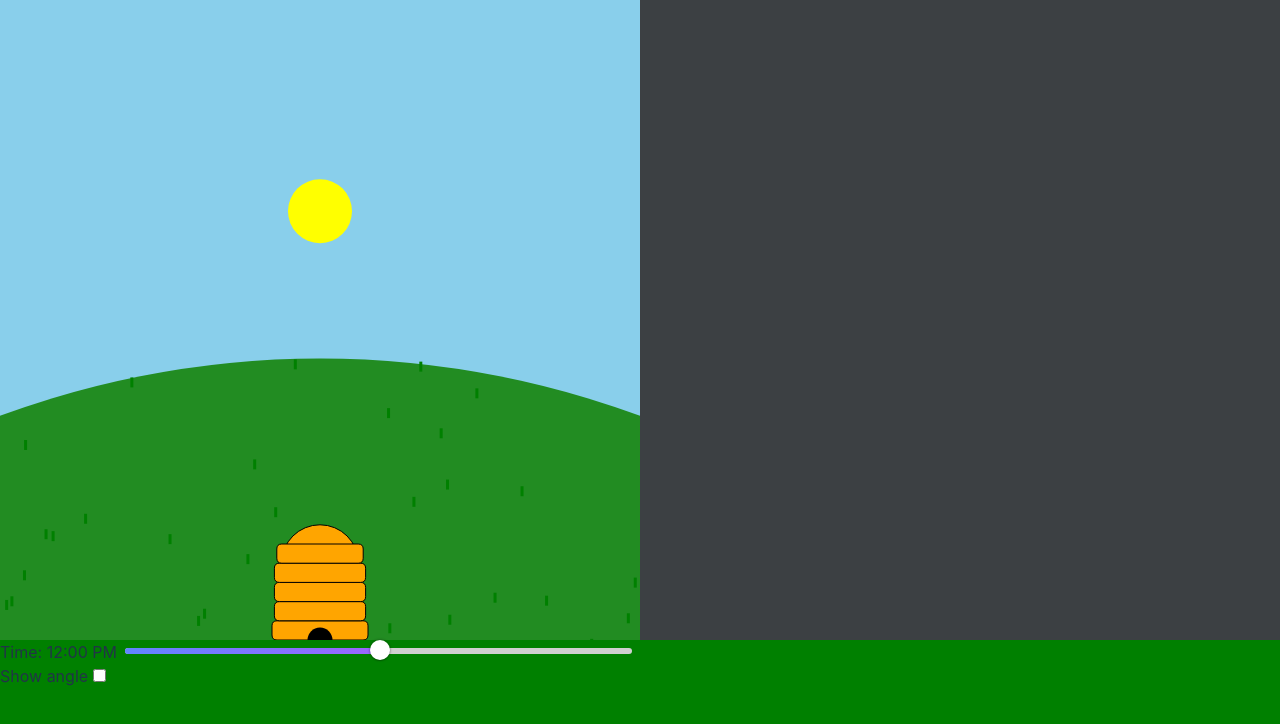
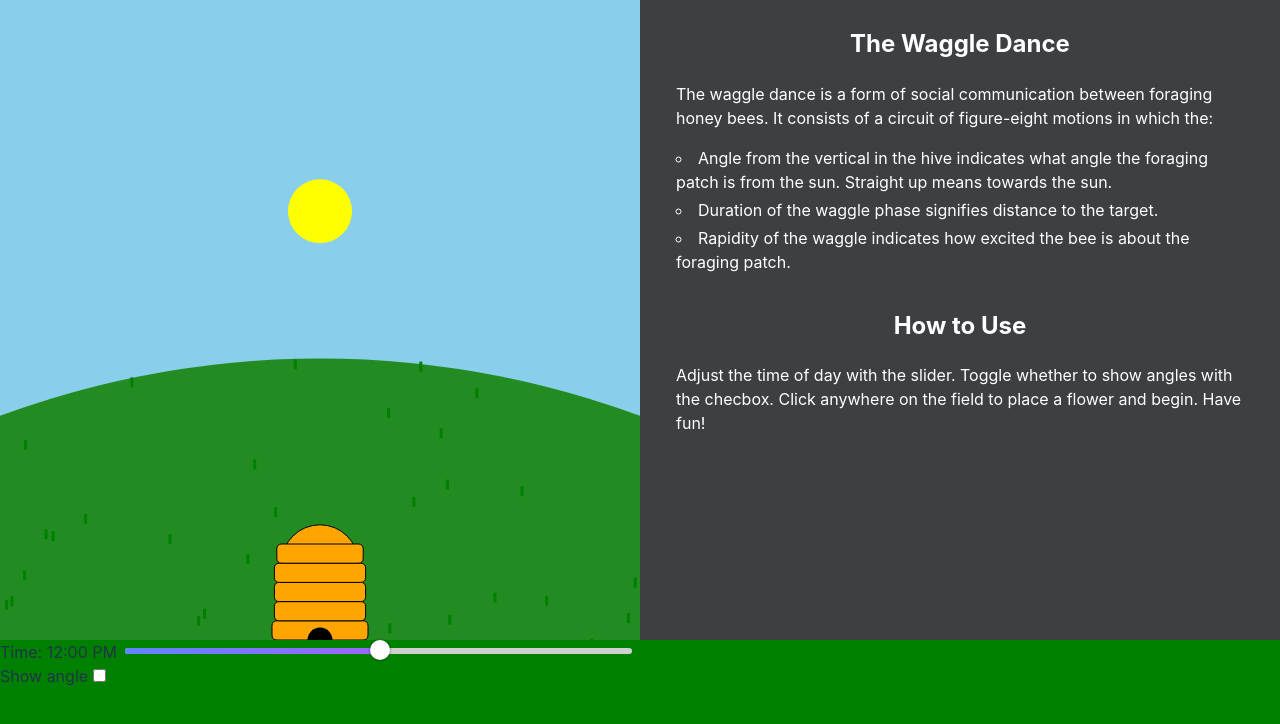
Before and after one commit to gckirchoff/bee-dance, a Svelte app: page / in a window 1280 px wide. Shown: the top 724 px of the page. Built offline with nearby package versions, Linux system fonts and the light colour scheme.

Commit message:
Added description of app

```diff
--- a/src/App.svelte
+++ b/src/App.svelte
@@ -2,6 +2,7 @@
   import Canvas from './components/Canvas.svelte';
   import Dance from './components/Dance.svelte';
   import Field from './components/Field.svelte';
+  import Description from './components/Description.svelte';
   import Range from './components/Range.svelte';
   import type { Vector } from './utils/draw/agents/Vector';
   import { minsToTime } from './utils/general';
@@ -55,6 +56,8 @@
           {flowerPosition}
           {maxDistanceFromHive}
         />
+      {:else}
+        <Description />
       {/if}
     </div>
   </section>
--- /dev/null
+++ b/src/components/Description.svelte
@@ -0,0 +1,54 @@
+<script lang="ts"></script>
+
+<div class="container">
+  <h2>The Waggle Dance</h2>
+  <p>
+    The waggle dance is a form of social communication between foraging honey
+    bees. It consists of a circuit of figure-eight motions in which the:
+  </p>
+  <ul>
+    <li>
+      Angle from the vertical in the hive indicates what angle the foraging
+      patch is from the sun. Straight up means towards the sun.
+    </li>
+    <li>Duration of the waggle phase signifies distance to the target.</li>
+    <li>
+      Rapidity of the waggle indicates how excited the bee is about the foraging
+      patch.
+    </li>
+  </ul>
+  <h2>How to Use</h2>
+  <p>
+    Adjust the time of day with the slider. Toggle whether to show angles with
+    the checbox. Click anywhere on the field to place a flower and begin. Have
+    fun!
+  </p>
+</div>
+
+<style>
+  .container {
+    padding: min(2rem, 3vw) 2.25rem;
+  }
+
+  .container > * {
+    color: white;
+  }
+  h2 {
+    text-align: center;
+    margin-bottom: clamp(0.1vw, 3rem, 2vw);
+  }
+  p {
+    font-size: clamp(1vw, 16px, 2vw);
+    margin-bottom: clamp(0.5vw, 1rem, 2vw);
+  }
+
+  ul {
+    list-style: circle inside;
+    margin-bottom: clamp(0.25vw, 2.5rem, 5vw);
+  }
+
+  li {
+    margin-bottom: 0.25rem;
+    font-size: clamp(1vw, 16px, 2vw);
+  }
+</style>
```
